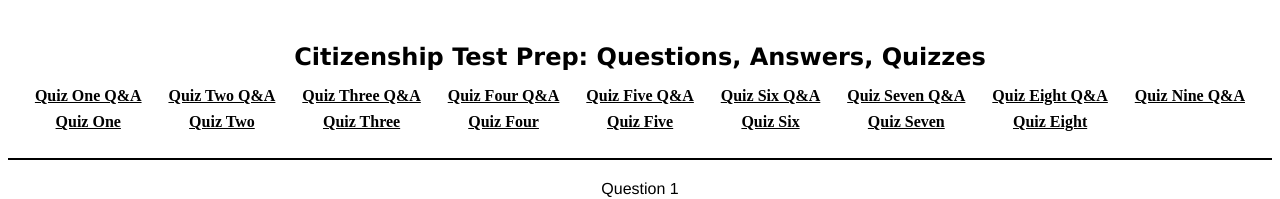
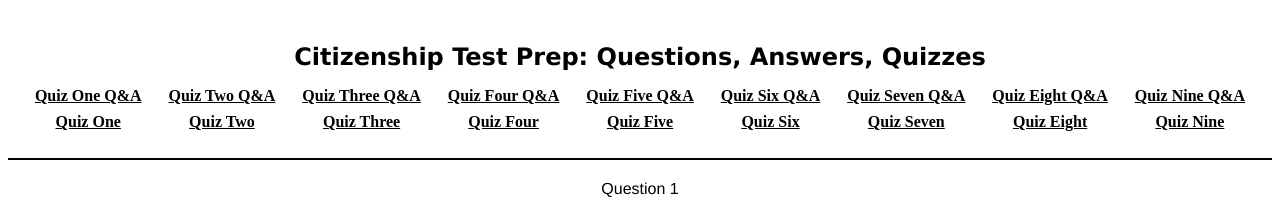
Before and after one commit to mmaustin/citizenship-questions-answers, a React (Create React App) app in the folder citizenship-frontend/: page / in a window 1280 px wide. Shown: the top 199 px of the page. Built offline with nearby package versions, Linux system fonts and the light colour scheme.

Commit message:
added route to quiz nine component in the app component and added a link in the navbar

```diff
--- a/citizenship-frontend/src/App.js
+++ b/citizenship-frontend/src/App.js
@@ -18,6 +18,7 @@ import { QuizSeven } from './features/questionsSeven/QuizSeven'
 import { QuestionsListEight } from './features/questionsEight/QuestionsListEight'
 import { QuizEight } from './features/questionsEight/QuizEight'
 import { QuestionsListNine } from './features/questionsNine/QuestionsListNine'
+import { QuizNine } from './features/questionsNine/QuizNine'
 
 const App = () => {
 
@@ -43,7 +44,7 @@ const App = () => {
                     <Route exact path='/questions/questions-eight' element={<QuestionsListEight/>}/>
                     <Route exact path='/questions/quiz-eight' element={<QuizEight/>}/>
                     <Route exact path='/questions/questions-nine' element={<QuestionsListNine/>}/>
-                    {/*<Route exact path='/questions/quiz-eight' element={<QuizEight/>}/>*/}
+                    <Route exact path='/questions/quiz-nine' element={<QuizNine/>}/>
                     <Route path="*" element={<p>There's Nothing At This Address!</p> }/>
                 </Routes>
         </Router>
--- a/citizenship-frontend/src/app/Navbar.js
+++ b/citizenship-frontend/src/app/Navbar.js
@@ -42,7 +42,7 @@ const Navbar = () => {
                     </div>
                     <div className='quiz-pair'>
                         <Link className='nav-link-text' to='/questions/questions-nine'>Quiz Nine Q&A</Link>
-                        {/*<Link className='nav-link-text' to='/questions/quiz-eight'>Quiz Eight</Link>*/}
+                        <Link className='nav-link-text' to='/questions/quiz-nine'>Quiz Nine</Link>
                     </div>
                 </div>
             </section>
```
